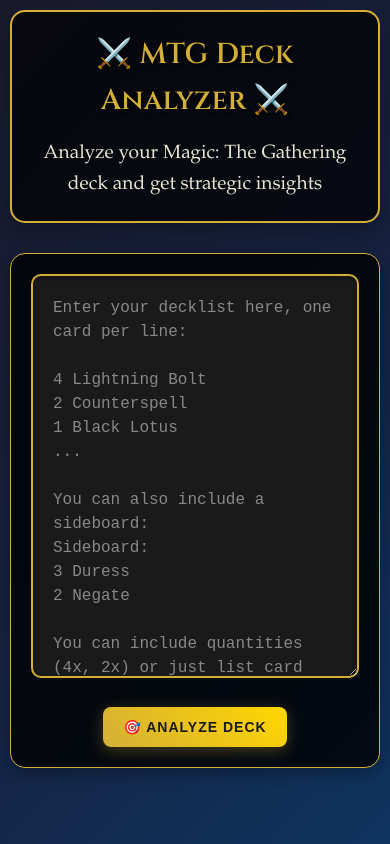
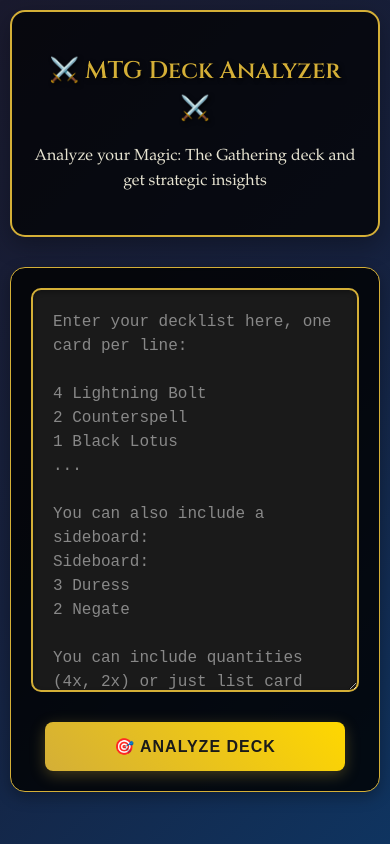
Before and after one commit to melatonin2k2/mtg-deck-analyzer-frontend, a React (Create React App) app: page / in a window 390 px wide. Built offline with nearby package versions, Linux system fonts and the light colour scheme; a web font is replaced by a local one.

Commit message:
Update App.css

```diff
--- a/src/App.css
+++ b/src/App.css
@@ -295,6 +295,12 @@
   gap: 25px;
 }
 
+@media (max-width: 768px) {
+  .matchups-section {
+    grid-template-columns: 1fr;
+  }
+}
+
 .matchup-column {
   background: rgba(0, 0, 0, 0.8);
   padding: 25px;
@@ -481,6 +487,12 @@
   margin-bottom: 25px;
 }
 
+@media (max-width: 768px) {
+  .sideboard-stats {
+    grid-template-columns: 1fr;
+  }
+}
+
 .sideboard-purposes {
   margin: 20px 0;
 }
@@ -559,58 +571,80 @@
 
 /* Responsive Design */
 @media (max-width: 768px) {
+  .app-header h1 {
+    font-size: 2rem;
+  }
+
+  .app-header p {
+    font-size: 1rem;
+  }
+
   .App {
     padding: 10px;
   }
 
-  .app-header h1 {
-    font-size: 2rem;
-  }
-
-  .matchups-section {
-    grid-template-columns: 1fr;
+  .input-section,
+  .archetype-section,
+  .mana-curve,
+  .recommendations-section,
+  .sideboard-section {
+    padding: 20px;
   }
 
   .deck-stats {
     grid-template-columns: 1fr;
   }
 
-  .purposes-grid {
-    grid-template-columns: 1fr;
-  }
-
-  .card-types-grid {
-    grid-template-columns: repeat(auto-fit, minmax(120px, 1fr));
-  }
-}
-
-@media (max-width: 480px) {
-  .app-header {
-    padding: 20px 15px;
-  }
-
-  .app-header h1 {
-    font-size: 1.8rem;
-  }
-
-  .input-section,
-  .archetype-section,
-  .recommendations-section,
-  .sideboard-section {
-    padding: 20px;
-  }
-
   .curve-bars {
-    gap: 5px;
-    padding: 10px 0;
+    height: 120px;
   }
 
   .curve-bar {
     width: 30px;
   }
 
-  button {
-    padding: 12px 20px;
-    font-size: 14px;
+  .purposes-grid {
+    grid-template-columns: 1fr;
   }
 }
+
+@media (max-width: 480px) {
+  .app-header h1 {
+    font-size: 1.5rem;
+  }
+
+  .button-group {
+    flex-direction: column;
+    align-items: center;
+  }
+
+  button {
+    width: 100%;
+    max-width: 300px;
+  }
+}
+
+/* Loading states */
+.loading {
+  opacity: 0.7;
+  pointer-events: none;
+}
+
+.loading::after {
+  content: "";
+  position: absolute;
+  top: 50%;
+  left: 50%;
+  width: 20px;
+  height: 20px;
+  border: 2px solid #d4af37;
+  border-top: 2px solid transparent;
+  border-radius: 50%;
+  animation: spin 1s linear infinite;
+  transform: translate(-50%, -50%);
+}
+
+@keyframes spin {
+  from { transform: translate(-50%, -50%) rotate(0deg); }
+  to { transform: translate(-50%, -50%) rotate(360deg); }
+}
```
